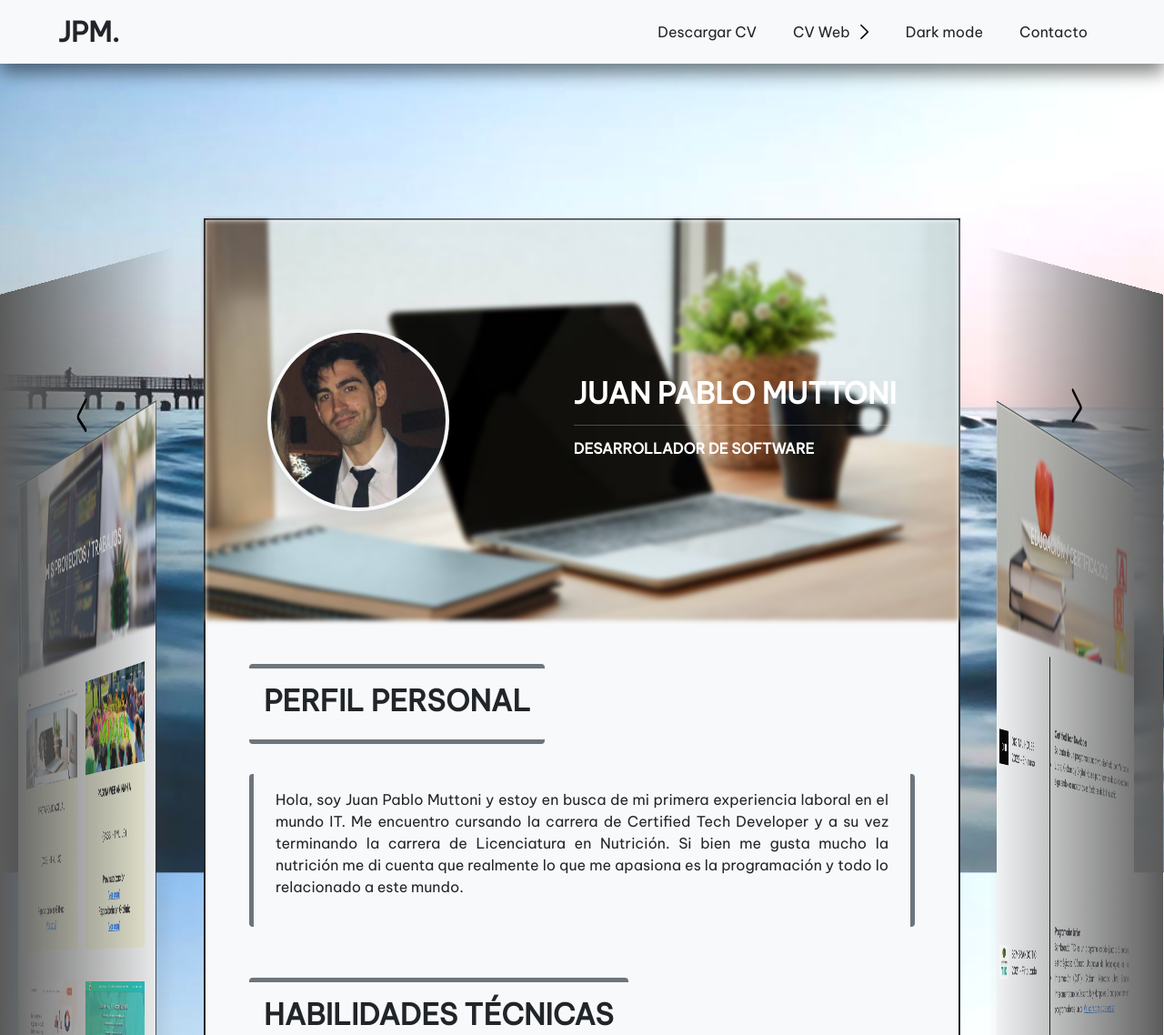
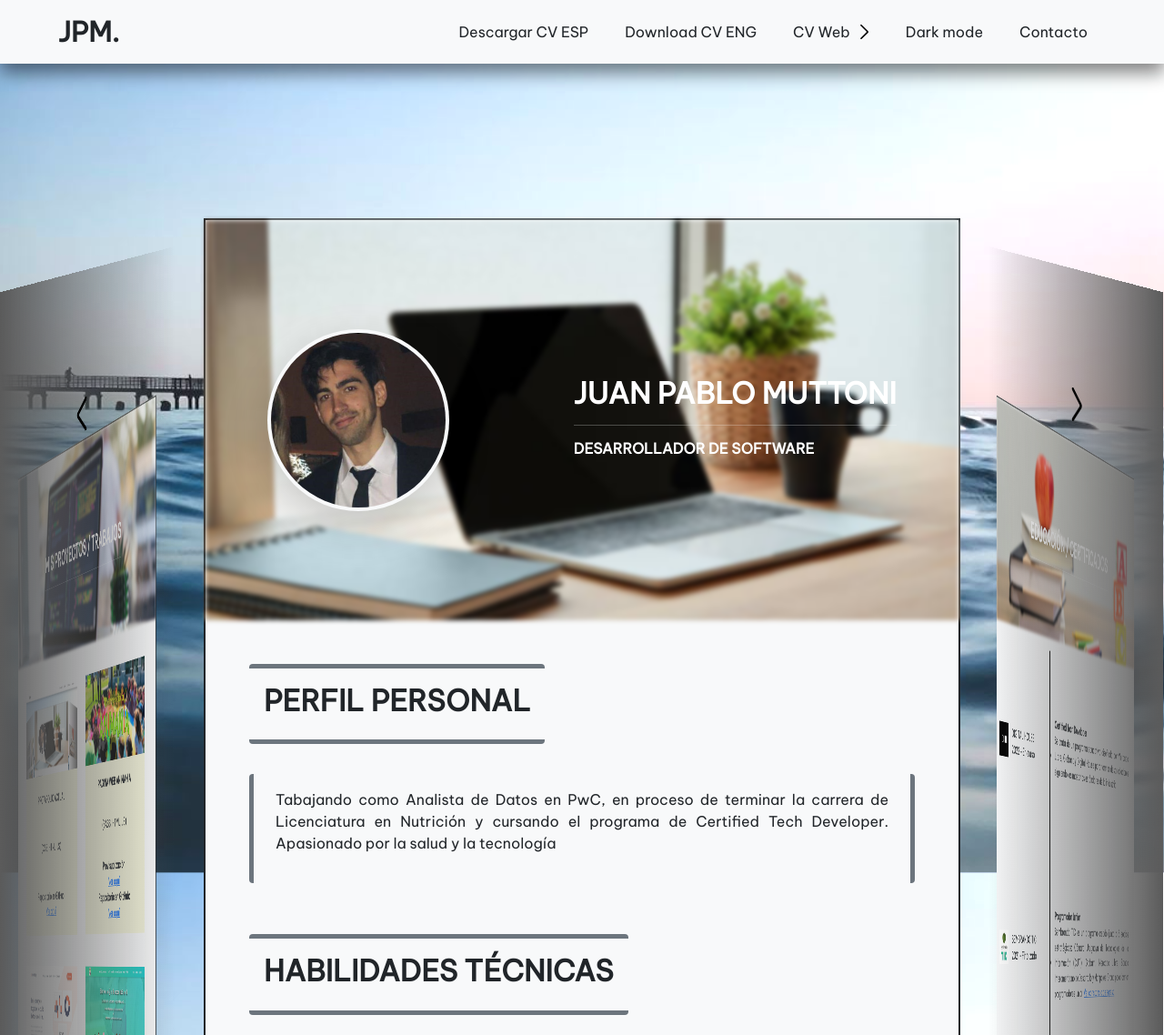
Before and after one commit to JuampaMZ/Portfolio-Web, a plain HTML site: page index.html in a window 1280 px wide. Shown: the top 1138 px of the page at 91% size. Drawn offline with nearby package versions, Linux system fonts and the light colour scheme.

Commit message:
Actualizando CV y portfolio

```diff
--- a/index.html
+++ b/index.html
@@ -20,7 +20,10 @@
             </div>
             <ul class="header-nav-ul">
                 <li class="header-nav-ul-li">
-                    <a class="header-nav-ul-li-a text-dark" href="pdf/Juan-Pablo-Muttoni-CV.pdf" download="Juan-Pablo-Muttoni-CV"> Descargar CV </a>
+                    <a class="header-nav-ul-li-a text-dark" href="pdf/CV-Juan-Pablo-Muttoni-Español.pdf" download="Juan-Pablo-Muttoni-CV">Descargar CV ESP</a>
+                </li>
+                <li class="header-nav-ul-li">
+                    <a class="header-nav-ul-li-a text-dark" href="pdf/CV-Juan-Pablo-Muttoni-English.pdf" download="Juan-Pablo-Muttoni-CV">Download CV ENG</a>
                 </li>
                 <li class="header-nav-ul-li text-dark drop-cv-monitor">
                     <a class="header-nav-ul-li-a text-dark drop-cv-monitor">CV Web<svg class="arrow-nav" xmlns="http://www.w3.org/2000/svg" width="11" height="20"><path fill-rule="evenodd" d="M.366 19.708c.405.39 1.06.39 1.464 0l8.563-8.264a1.95 1.95 0 0 0 0-2.827L1.768.292A1.063 1.063 0 0 0 .314.282a.976.976 0 0 0-.011 1.425l7.894 7.617a.975.975 0 0 1 0 1.414L.366 18.295a.974.974 0 0 0 0 1.413"/></svg></a>
@@ -48,7 +51,10 @@
             </div>
             <ul class="header-nav-ul-mobile">
                 <li class="header-nav-ul-li-mobile">
-                    <a class="header-nav-ul-li-a-mobile text-dark download-cv" href="pdf/Juan-Pablo-Muttoni-CV.pdf" download="Juan-Pablo-Muttoni-CV"> Descargar CV </a>
+                    <a class="header-nav-ul-li-a-mobile text-dark download-cv" href="pdf/CV-Juan-Pablo-Muttoni-Español.pdf" download="Juan-Pablo-Muttoni-CV"> Descargar CV ESP </a>
+                </li>
+                <li class="header-nav-ul-li-mobile">
+                    <a class="header-nav-ul-li-a-mobile text-dark download-cv" href="pdf/CV-Juan-Pablo-Muttoni-English.pdf" download="Juan-Pablo-Muttoni-CV"> Download CV ENG </a>
                 </li>
                 <li class="header-nav-ul-li-mobile drop-cv">
                     <a class="header-nav-ul-li-a-mobile drop-cv text-dark">
@@ -168,7 +174,13 @@
                             <hr>
                             <div class=" p-2 p-sm-4 py-xl-3 rounded-start rounded-end border-start border-end border-secondary border-5 d-inline ms-xxl-5 ">
                                 <p class="text-dark text-justify text-wrap">
-                                    Hola, soy Juan Pablo Muttoni y estoy en busca de mi primera experiencia laboral en el mundo IT. Me encuentro cursando la carrera de Certified Tech Developer y a su vez terminando la carrera de Licenciatura en Nutrición. Si bien me gusta mucho la nutrición me di cuenta que realmente lo que me apasiona es la programación y todo lo relacionado a este mundo. </p>
+                                    Tabajando como Analista de
+Datos en PwC, en proceso de
+terminar la carrera de Licenciatura
+en Nutrición y cursando el
+programa de Certified Tech
+Developer. Apasionado por la
+salud y la tecnología</p>
                             </div>
                         </section>
                         <section class="py-2 px-4 px-sm-5 d-flex flex-column align-items-md-start">
```
Also changed, not shown: 3 other files.
